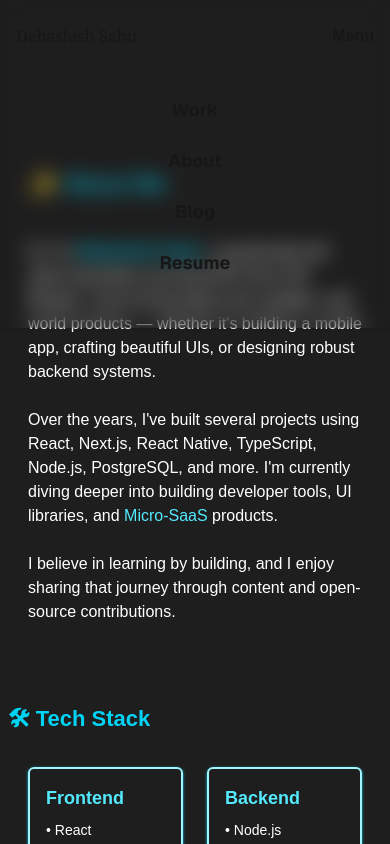
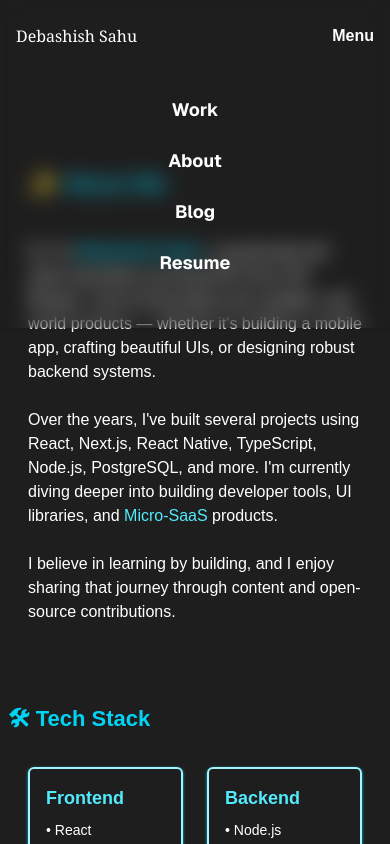
Before and after one commit to Debashish-C/debashishsahu, a Next.js app: page /about in a window 390 px wide. Both pictures are taken after a click on the button "Menu". Shown: the top 844 px of the page. Built offline with nearby package versions, Linux system fonts and the light colour scheme.

Commit message:
changes a little of nav

```diff
--- a/components/Navbar.tsx
+++ b/components/Navbar.tsx
@@ -41,7 +41,7 @@ function Navbar() {
           </li>
         </div>
       </ul>
-      <div className="sm:hidden w-full pl-4  pr-4 p-2 flex justify-between items-center ">
+      <div className="sm:hidden w-full pl-4  text-white pr-4 p-2 flex justify-between items-center ">
         <Link
           href="/"
           onClick={() => setActive(false)}
@@ -50,7 +50,7 @@ function Navbar() {
           Debashish Sahu
         </Link>
         <button onClick={() => setActive((p) => !p)} className="">
-          <span className="font-bold">Menu</span>
+          <span className="font-bold dark:text-white">Menu</span>
         </button>
       </div>
       {active && (
@@ -58,7 +58,7 @@ function Navbar() {
           initial={{ opacity: 0, y: -40 }}
           animate={{ opacity: 1, y: 0 }}
           transition={{ duration: 0.5, delay: 0.2 }}
-          className="font-bold text-[18px]  flex gap-6 pt-10 font-sans  pb-10 flex-col justify-around items-center"
+          className="font-bold text-[18px] text-white  flex gap-6 pt-10 font-sans  pb-10 flex-col justify-around items-center"
         >
           <Link
             href="/work"
```
